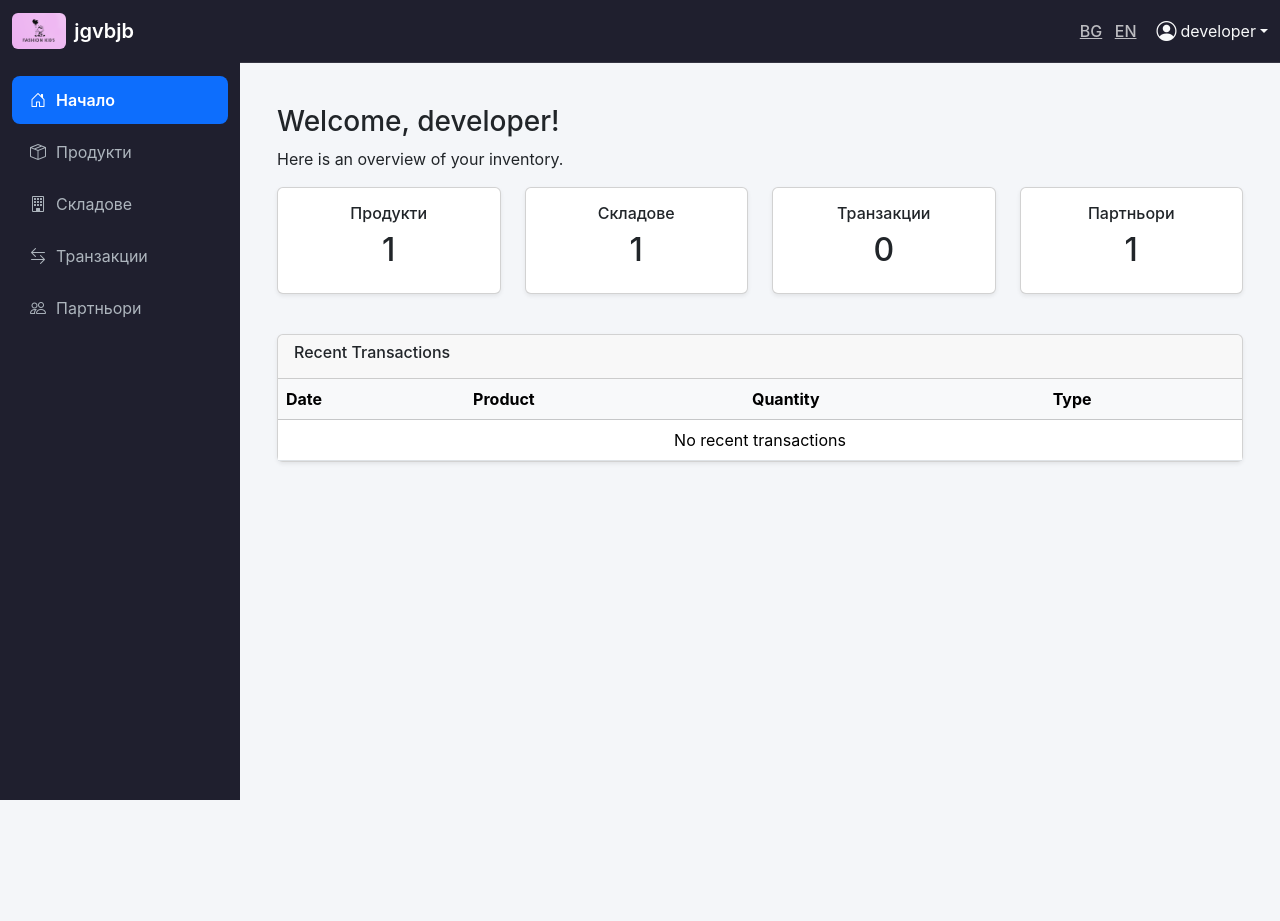
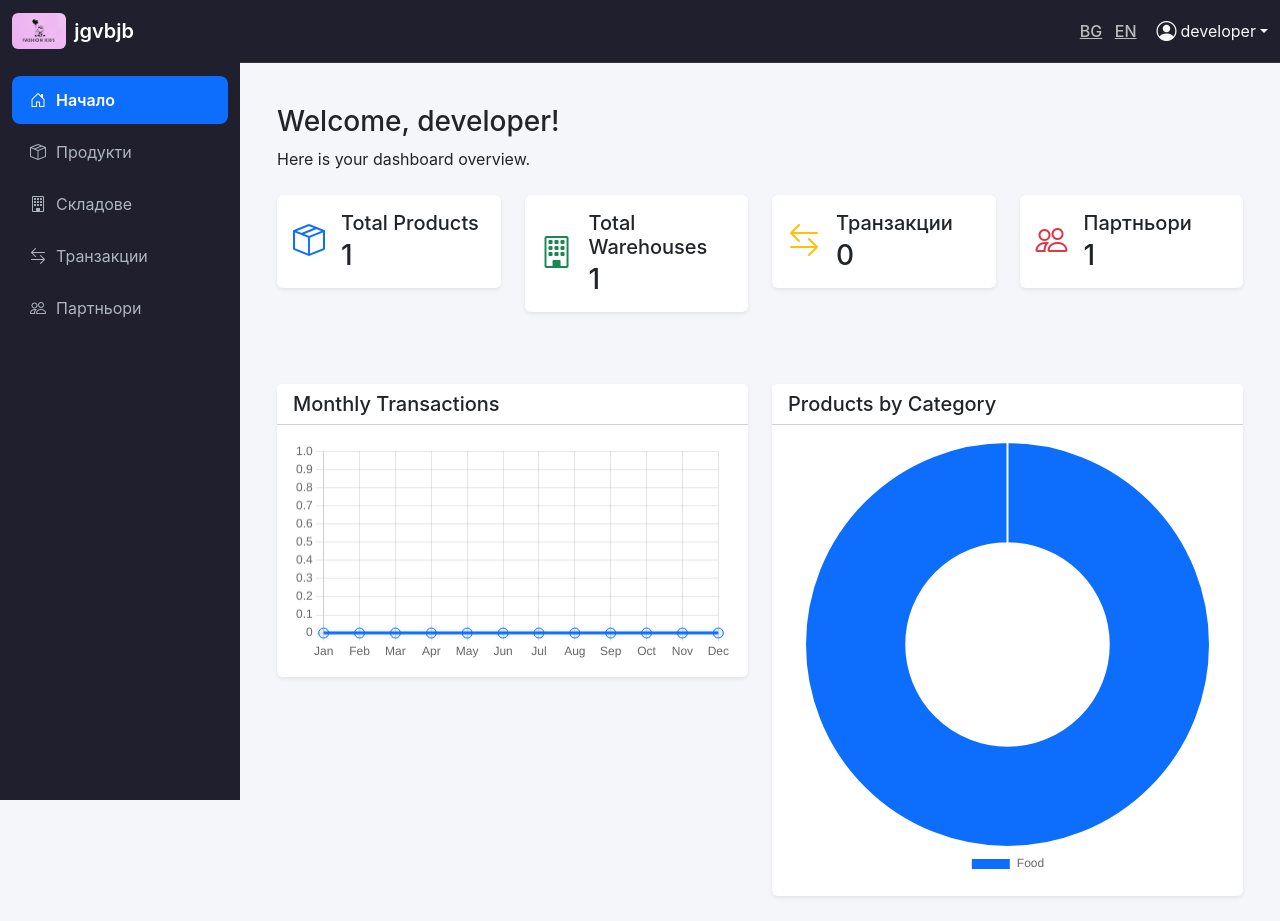
Before and after one commit to Alidzhan56/Inventory-Manager, a Flask app: page / in a window 1280 px wide. Before the commit the page ends 800 px from the top, so only its background shows below. Run offline with Flask 3, Linux system fonts and the light colour scheme; a user stored in the database is signed in.

Commit message:
before seperating the app.py

```diff
--- a/app.py
+++ b/app.py
@@ -628,17 +628,33 @@
 @app.route('/add_user', methods=['POST'])
 @login_required
 def add_user():
-    username = request.form.get('username')
-    email = request.form.get('email')  # <--- Must get email!
-    password = request.form.get('password')
+    username = request.form.get('username', '').strip()
+    email = request.form.get('email', '').strip()
+    password = request.form.get('password', '')
     role = request.form.get('role')
 
-    # Optional: check if username or email exists
-    if User.query.filter((User.username == username) | (User.email == email)).first():
-        flash('Username or Email already exists.', 'danger')
+    # Validate fields
+    if not email or not username or not password:
+        flash("Email, username, and password are required.", "danger")
         return redirect(url_for('users'))
 
+    # Validate password length
+    if len(password) < 8:
+        flash("Password must be at least 8 characters long.", "danger")
+        return redirect(url_for('users'))
+
+    # Check if username or email already exists
+    existing_user = User.query.filter(
+        (User.username == username) | (User.email == email)
+    ).first()
+
+    if existing_user:
+        flash("Username or Email already exists.", "danger")
+        return redirect(url_for('users'))
+
+    # Secure password hashing
     hashed_pw = generate_password_hash(password, method='pbkdf2:sha256')
+
     new_user = User(
         username=username,
         email=email,
@@ -646,10 +662,13 @@
         role=role,
         created_by_id=current_user.id
     )
+
     db.session.add(new_user)
     db.session.commit()
-    flash('User created successfully!', 'success')
+
+    flash("User added successfully!", "success")
     return redirect(url_for('users'))
+
 
 @app.route('/developer')
 @login_required
@@ -661,21 +680,38 @@
     return render_template('developer_dashboard.html', users=users_list)
 
 
-@app.route('/delete_user_dev/<int:id>')
+@app.route('/delete_user/<int:id>', methods=['POST'])
 @login_required
-def delete_user_dev(id):
-    if current_user.role != "Developer":
-        abort(403)
+def delete_user(id):
+    user = User.query.get_or_404(id)
 
-    user = User.query.get_or_404(id)
-    if user.id == current_user.id:
-        flash(_("You cannot delete your own account!"))
-        return redirect(url_for('developer_dashboard'))
+    # Developer can delete anyone EXCEPT other developers
+    if current_user.role == "Developer":
+        if user.role == "Developer":
+            flash("Developer accounts cannot delete each other.")
+            return redirect(request.referrer)
+        db.session.delete(user)
+        db.session.commit()
+        flash(f"User {user.username} deleted.")
+        return redirect(request.referrer)
 
-    db.session.delete(user)
-    db.session.commit()
-    flash(_('User %(username)s deleted.') % {'username': user.username})
-    return redirect(url_for('developer_dashboard'))
+    # Admin can delete only users they created
+    if current_user.role == "Admin / Owner":
+        if user.created_by_id != current_user.id:
+            flash("You can only delete users you created.")
+            return redirect(url_for('users'))
+
+        if user.id == current_user.id:
+            flash("You cannot delete your own account.")
+            return redirect(url_for('users'))
+
+        db.session.delete(user)
+        db.session.commit()
+        flash(f"User {user.username} deleted.")
+        return redirect(url_for('users'))
+
+    abort(403)
+
 
 # --- In your app.py ---
 
@@ -731,56 +767,72 @@
     # flash(_("You do not have permission to access Users."))
     # return redirect(url_for('index'))
 
-@app.route('/delete_user/<int:id>')
+@app.route('/delete_user_dev/<int:id>', methods=['POST'])
 @login_required
-def delete_user(id):
+def delete_user_dev(id):
+    if current_user.role != "Developer":
+        abort(403)
 
     user = User.query.get_or_404(id)
+    if user.id == current_user.id:
+        flash(_("You cannot delete your own account!"))
+        return redirect(url_for('developer_dashboard'))
 
-    # Developer can delete anyone EXCEPT other developers
-    if current_user.role == "Developer":
-        if user.role == "Developer":
-            flash("Developer accounts cannot delete each other.")
-            return redirect(request.referrer)
-        db.session.delete(user)
-        db.session.commit()
-        flash(f"User {user.username} deleted.")
-        return redirect(request.referrer)
+    db.session.delete(user)
+    db.session.commit()
+    flash(_('User %(username)s deleted.') % {'username': user.username})
+    return redirect(url_for('developer_dashboard'))
 
-    # Admin can delete only users they created
-    if current_user.role == "Admin / Owner":
-        if user.created_by_id != current_user.id:
-            flash("You can only delete users you created.")
-            return redirect(url_for('users'))
-
-        if user.id == current_user.id:
-            flash("You cannot delete your own account.")
-            return redirect(url_for('users'))
-
-        db.session.delete(user)
-        db.session.commit()
-        flash(f"User {user.username} deleted.")
-        return redirect(url_for('users'))
-
-    abort(403)
 
 @app.route('/')
 @login_required
 def index():
+
+    # ─── Dashboard Card Data ──────────────────────
     total_products = Product.query.count()
     total_warehouses = Warehouse.query.count()
     total_transactions = Transaction.query.count()
     total_partners = Partner.query.count()
-    total_users = User.query.count() if current_user.role == 'Admin / Owner' else None
-    recent_transactions = Transaction.query.order_by(Transaction.date.desc()).limit(5).all()
 
-    return render_template('index.html',
-                           total_products=total_products,
-                           total_warehouses=total_warehouses,
-                           total_transactions=total_transactions,
-                           total_partners=total_partners,
-                           total_users=total_users,
-                           recent_transactions=recent_transactions)
+    # ─── Transactions per month (Chart data) ───────
+    from sqlalchemy import extract, func
+    months = []
+    counts = []
+
+    for m in range(1, 13):
+        month_name = datetime(2024, m, 1).strftime("%b")
+        months.append(month_name)
+
+        monthly_count = db.session.query(func.count(Transaction.id))\
+            .filter(extract('month', Transaction.date) == m).scalar() or 0
+
+        counts.append(monthly_count)
+
+    # ─── Product categories (Chart data) ───────────
+    categories = []
+    category_counts = []
+
+    # If you have a category field in Products:
+    category_data = db.session.query(Product.category, func.count(Product.id))\
+        .group_by(Product.category).all()
+
+    for cat, cnt in category_data:
+        categories.append(cat or "Unknown")
+        category_counts.append(cnt)
+
+    # Render template with data
+    return render_template(
+        "index.html",
+        total_products=total_products,
+        total_warehouses=total_warehouses,
+        total_transactions=total_transactions,
+        total_partners=total_partners,
+        transaction_months=months,
+        transaction_counts=counts,
+        product_categories=categories,
+        product_counts=category_counts
+    )
+
 
 import re
 from werkzeug.security import generate_password_hash
@@ -880,6 +932,7 @@
 
 
 
+
 @app.route('/logout')
 @login_required
 def logout():
--- a/templates/index.html
+++ b/templates/index.html
@@ -1,81 +1,161 @@
 {% extends 'base.html' %}
 
-{% block title %}{{ _('Dashboard') }} - {{ _('Inventory Manager') }}{% endblock %}
+{% block title %}{{ _('Home') }} - {{ _('Inventory Manager') }}{% endblock %}
 
 {% block content %}
 <div class="container-fluid mt-4">
 
-    <h3>{{ _('Welcome') }}, {{ current_user.username }}!</h3>
-    <p>{{ _('Here is an overview of your inventory.') }}</p>
+    <!-- Welcome message -->
+    <div class="mb-4">
+        <h3>{{ _('Welcome') }}, {{ current_user.username }}!</h3>
+        <p>{{ _('Here is your dashboard overview.') }}</p>
+    </div>
 
-    <!-- Summary Cards -->
-    <div class="row mb-4 mt-3">
-        <div class="col-md-3 mb-3">
-            <div class="card shadow-sm text-center p-3">
-                <h6>{{ _('Products') }}</h6>
-                <h2>{{ total_products }}</h2>
+    <!-- Dashboard cards -->
+    <div class="row g-4">
+
+        <!-- Total Products -->
+        <div class="col-md-3 col-sm-6">
+            <div class="card shadow-sm border-0">
+                <div class="card-body">
+                    <div class="d-flex align-items-center">
+                        <i class="bi bi-box-seam fs-2 text-primary me-3"></i>
+                        <div>
+                            <h5 class="card-title mb-1">{{ _('Total Products') }}</h5>
+                            <h3 class="mb-0">{{ total_products or 0 }}</h3>
+                        </div>
+                    </div>
+                </div>
             </div>
         </div>
-        <div class="col-md-3 mb-3">
-            <div class="card shadow-sm text-center p-3">
-                <h6>{{ _('Warehouses') }}</h6>
-                <h2>{{ total_warehouses }}</h2>
+
+        <!-- Total Warehouses -->
+        <div class="col-md-3 col-sm-6">
+            <div class="card shadow-sm border-0">
+                <div class="card-body">
+                    <div class="d-flex align-items-center">
+                        <i class="bi bi-building fs-2 text-success me-3"></i>
+                        <div>
+                            <h5 class="card-title mb-1">{{ _('Total Warehouses') }}</h5>
+                            <h3 class="mb-0">{{ total_warehouses or 0 }}</h3>
+                        </div>
+                    </div>
+                </div>
             </div>
         </div>
-        <div class="col-md-3 mb-3">
-            <div class="card shadow-sm text-center p-3">
-                <h6>{{ _('Transactions') }}</h6>
-                <h2>{{ total_transactions }}</h2>
+
+        <!-- Total Transactions -->
+        <div class="col-md-3 col-sm-6">
+            <div class="card shadow-sm border-0">
+                <div class="card-body">
+                    <div class="d-flex align-items-center">
+                        <i class="bi bi-arrow-left-right fs-2 text-warning me-3"></i>
+                        <div>
+                            <h5 class="card-title mb-1">{{ _('Transactions') }}</h5>
+                            <h3 class="mb-0">{{ total_transactions or 0 }}</h3>
+                        </div>
+                    </div>
+                </div>
             </div>
         </div>
-        <div class="col-md-3 mb-3">
-            <div class="card shadow-sm text-center p-3">
-                <h6>{{ _('Partners') }}</h6>
-                <h2>{{ total_partners }}</h2>
+
+        <!-- Total Partners -->
+        <div class="col-md-3 col-sm-6">
+            <div class="card shadow-sm border-0">
+                <div class="card-body">
+                    <div class="d-flex align-items-center">
+                        <i class="bi bi-people fs-2 text-danger me-3"></i>
+                        <div>
+                            <h5 class="card-title mb-1">{{ _('Partners') }}</h5>
+                            <h3 class="mb-0">{{ total_partners or 0 }}</h3>
+                        </div>
+                    </div>
+                </div>
             </div>
         </div>
-        {% if current_user.role == 'Admin / Owner' %}
-        <div class="col-md-3 mb-3">
-            <div class="card shadow-sm text-center p-3">
-                <h6>{{ _('Users') }}</h6>
-                <h2>{{ total_users }}</h2>
+    </div>
+
+    <!-- Charts section -->
+    <div class="row mt-5 g-4">
+
+        <!-- Transactions Chart -->
+        <div class="col-lg-6 col-md-12">
+            <div class="card shadow-sm border-0">
+                <div class="card-header bg-white">
+                    <h5 class="mb-0">{{ _('Monthly Transactions') }}</h5>
+                </div>
+                <div class="card-body">
+                    <canvas id="transactionsChart"></canvas>
+                </div>
             </div>
         </div>
-        {% endif %}
-    </div>
 
-    <!-- Recent Transactions Table -->
-    <div class="card shadow-sm mb-4">
-        <div class="card-header">
-            <h6>{{ _('Recent Transactions') }}</h6>
-        </div>
-        <div class="card-body p-0">
-            <table class="table table-hover mb-0">
-                <thead class="table-light">
-                    <tr>
-                        <th>{{ _('Date') }}</th>
-                        <th>{{ _('Product') }}</th>
-                        <th>{{ _('Quantity') }}</th>
-                        <th>{{ _('Type') }}</th>
-                    </tr>
-                </thead>
-                <tbody>
-                    {% for t in recent_transactions %}
-                    <tr>
-                        <td>{{ t.date.strftime('%Y-%m-%d') }}</td>
-                        <td>{{ t.product.name }}</td>
-                        <td>{{ t.quantity }}</td>
-                        <td>{{ t.type }}</td>
-                    </tr>
-                    {% else %}
-                    <tr>
-                        <td colspan="4" class="text-center">{{ _('No recent transactions') }}</td>
-                    </tr>
-                    {% endfor %}
-                </tbody>
-            </table>
+        <!-- Products Chart -->
+        <div class="col-lg-6 col-md-12">
+            <div class="card shadow-sm border-0">
+                <div class="card-header bg-white">
+                    <h5 class="mb-0">{{ _('Products by Category') }}</h5>
+                </div>
+                <div class="card-body">
+                    <canvas id="productsChart"></canvas>
+                </div>
+            </div>
         </div>
     </div>
 
 </div>
+
+<!-- Chart.js -->
+<script src="https://cdn.jsdelivr.net/npm/chart.js"></script>
+<script>
+    // Transactions Chart
+    const transactionsCtx = document.getElementById('transactionsChart').getContext('2d');
+    const transactionsChart = new Chart(transactionsCtx, {
+        type: 'line',
+        data: {
+            labels: {{ transaction_months|tojson }},
+            datasets: [{
+                label: '{{ _("Transactions") }}',
+                data: {{ transaction_counts|tojson }},
+                borderColor: '#0d6efd',
+                backgroundColor: 'rgba(13,110,253,0.1)',
+                tension: 0.3,
+                fill: true,
+                pointRadius: 5,
+                pointHoverRadius: 7
+            }]
+        },
+        options: {
+            responsive: true,
+            plugins: {
+                legend: { display: false }
+            },
+            scales: {
+                x: { beginAtZero: true },
+                y: { beginAtZero: true }
+            }
+        }
+    });
+
+    // Products Chart
+    const productsCtx = document.getElementById('productsChart').getContext('2d');
+    const productsChart = new Chart(productsCtx, {
+        type: 'doughnut',
+        data: {
+            labels: {{ product_categories|tojson }},
+            datasets: [{
+                label: '{{ _("Products") }}',
+                data: {{ product_counts|tojson }},
+                backgroundColor: ['#0d6efd','#198754','#ffc107','#dc3545','#6c757d'],
+                hoverOffset: 10
+            }]
+        },
+        options: {
+            responsive: true,
+            plugins: {
+                legend: { position: 'bottom' }
+            }
+        }
+    });
+</script>
 {% endblock %}
```
Also changed, not shown: templates/users.html (+51 -17 lines), instance/inventory.db.
